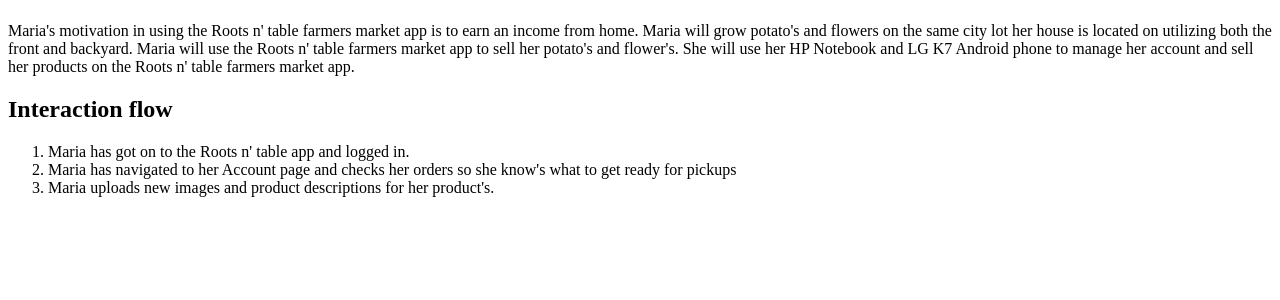
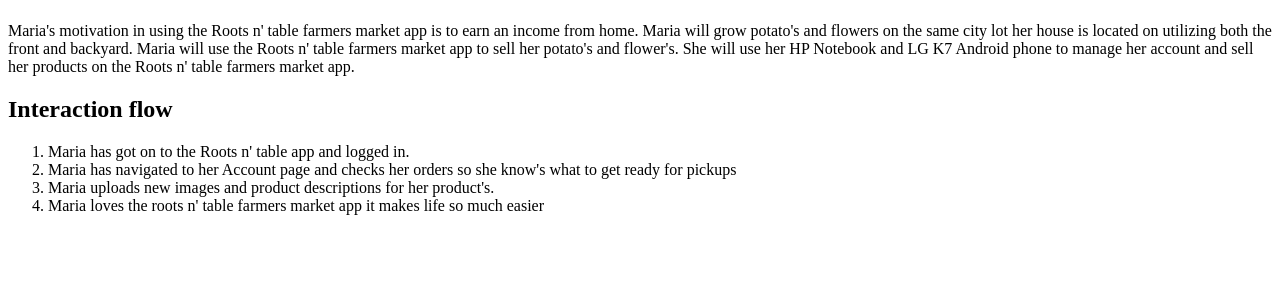
Before and after one commit to ttalcott/roots-n-table, a PHP site: page /potato-grower.php in a window 1280 px wide. Shown: the part 330-630 px from the top of the page. Run offline with PHP 8.4, Linux system fonts and the light colour scheme.

Commit message:
Added the rest of the interaction flow

```diff
--- a/epic/potato-grower.php
+++ b/epic/potato-grower.php
@@ -18,6 +18,7 @@
 			<li>Maria has got on to the Roots n' table app and logged in.</li>
 			<li>Maria has navigated to her Account page and checks her orders so she know's what to get ready for pickups</li>
 			<li>Maria uploads new images and product descriptions for her product's.</li>
+			<li>Maria loves the roots n' table farmers market app it makes life so much easier</li>
 		</ol>
 	</body>
 </html>
```
